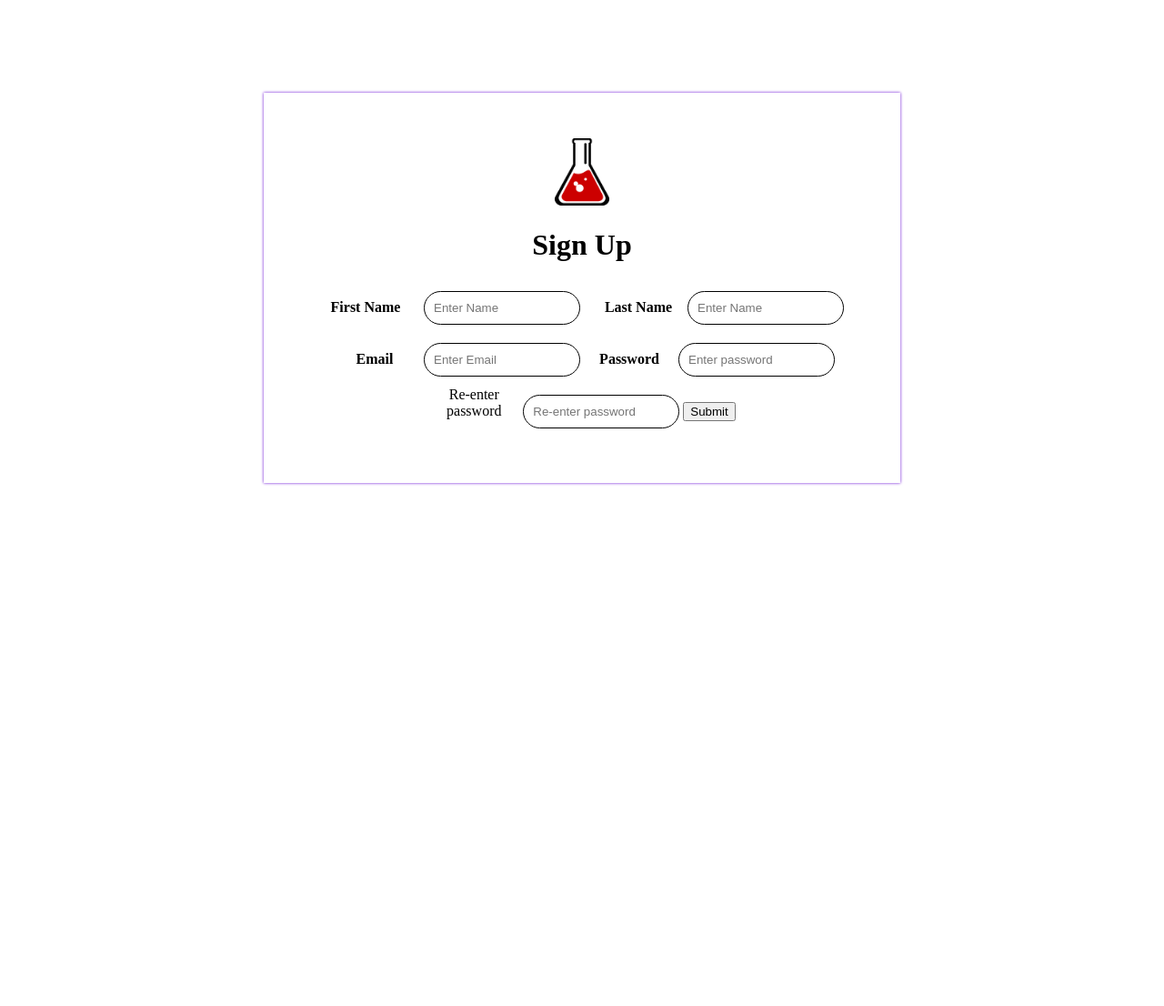
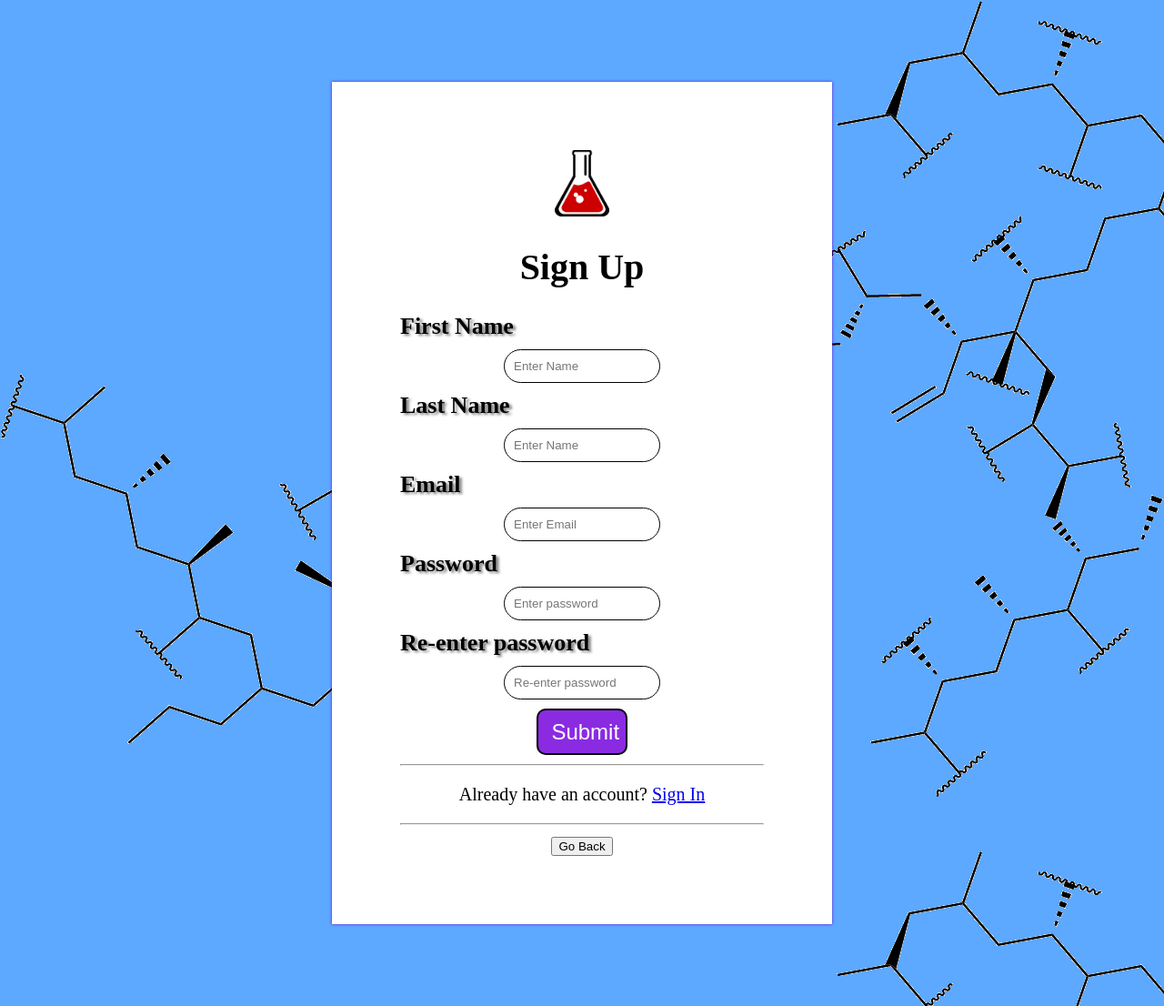
Before and after one commit to Team-Chem/LLC-web-dev, a PHP site: page /sign_up.html in a window 1280 px wide. Shown: the whole page at 91% size. Before the commit the page ends 534 px from the top, so only its background shows below. Run offline with PHP 8.4, Linux system fonts and the light colour scheme.

Commit message:
Updated the sign in and sign up pages

```diff
--- a/sign_up.html
+++ b/sign_up.html
@@ -4,6 +4,7 @@
     <meta charset="UTF-8">
     <meta http-equiv="X-UA-Compatible" content="IE=edge">
     <meta name="viewport" content="width=device-width, initial-scale=1.0">
+    <link rel="stylesheet" href="styles.css">
 
 </head>
 <body>
@@ -15,108 +16,32 @@
     <h1>Sign Up</h1>
     <div class="container">
 
-    <label for="first_name"><b>First Name</b></label>
+    <label class="label_first" for="first_name"><b>First Name</b></label>
     <input type="text" placeholder="Enter Name" id="first_name" name="first_name" required>
 
-    <label for="last_name"><b>Last Name</b></label>
+    <label class="label_last" for="last_name"><b>Last Name</b></label>
     <input type="text" placeholder="Enter Name" id="last_name" name="last_name" required>
 
-    <label for="email"><b>Email</b></label>
+    <label class="label_email" for="email"><b>Email</b></label>
 <input type="text" placeholder="Enter Email" id="email" name="email" required>
 
-<label for="password"><b>Password</b></label>
+<label class="label_password" for="password"><b>Password</b></label>
 <input type="password" id="password" placeholder="Enter password" name="password" required>
 
-<label for="re-enter-password">Re-enter password</label>
+<label class="label_re-pass" for="re-enter-password">Re-enter password</label>
 <input type="password" placeholder="Re-enter password" id="re-password" name="re-password" required>
 
-        <input type="submit" id="submit" value="Submit">
+        <input style="width:100px;margin:0 50%;position:relative;left:-50px;" type="submit" id="submit" value="Submit">
 </form>
+
+<hr>
+        <p> Already have an account? <a href="sign_in.html">Sign In</a></p>
+
+        <hr>
+        <input type="button" value="Go Back" onclick="history.back()">
+
 </div>
 </div>
 
-<style>
-    body {
-
-margin: 0;
-padding: 0;
-font-family: 'Times New Roman', Times, serif;
-}
-
-.sign-up-div {
-width: 600px;
-box-shadow: 0 0 3px 0 rgb(106, 13, 212);
-background: 25px;
-padding: 50px;
-margin: 8% auto 0;
-text-align: center;
-background-color: rgb(255, 255, 255);
-display: block;
-
-}
-
-.image-flask {
-width: 60px;
-}
-
-#first_name {
-border-radius: 30px;
-padding: 10px;
-width: 150px;
-margin: 10px;
-border: 1px solid;
-}
-
-#last_name {
-border-radius: 30px;
-padding: 10px;
-width: 150px;
-margin: 10px 0;
-border: 1px solid;
-
-}
-
-#email {
-border-radius: 30px;
-padding: 10px;
-width: 150px;
-margin: 10px 0;
-border: 1px solid;
-
-}
-
-#password {
-border-radius: 30px;
-padding: 10px;
-width: 150px;
-margin: 10px 0;
-border: 1px solid;
-
-}
-
-#re-password {
-border-radius: 30px;
-padding: 10px;
-width: 150px;
-margin: 10px 0;
-border: 1px solid;
-
-}
-
-
-.sign-in-form h1 {
-color: rgb(13, 13, 14);
-margin-bottom: 30px;
-}
-
-label{
-    width: 100px;
-    display: inline-block;
-    vertical-align: center;
-}
-
-
-</style>
-
 </body>
 </html>
--- a/styles.css
+++ b/styles.css
@@ -580,3 +580,112 @@ footer {
 input:focus {
     background-color: lightblue;
 }
+
+/* sign in */
+
+.image-flask {
+    width: 60px;
+}
+
+.sign-in-div {
+    width: 300px;
+    box-shadow: 0 0 3px 0 rgb(106, 13, 212);
+    background: 25px;
+    padding: 75px;
+    margin: 8% auto 0;
+    text-align: center;
+    background-color: rgb(255, 255, 255);
+    display: block;
+}
+
+.email-user {
+    border-radius: 30px;
+    padding: 10px;
+    width: 150px;
+    margin: 10px;
+    border: 1px solid;
+}
+
+.pass-user {
+    border-radius: 30px;
+    padding: 10px;
+    width: 150px;
+    margin: 10px 0;
+    border: 1px solid;
+    position: relative;
+}
+
+
+.sign-in-form {
+    color: rgb(13, 13, 14);
+    margin-bottom: 30px;
+}
+
+/* sign up */
+
+.sign-up-div {
+    width: 400px;
+    box-shadow: 0 0 3px 0 rgb(106, 13, 212);
+    background: 25px;
+    padding: 75px;
+    margin: 8% auto 0;
+    text-align: center;
+    background-color: rgb(255, 255, 255);
+    display: block;
+
+    }
+
+    #first_name {
+        border-radius: 30px;
+        padding: 10px;
+        width: 150px;
+        margin: 10px;
+        border: 1px solid;
+        display: inline-block;
+        }
+
+    #last_name {
+        border-radius: 30px;
+        padding: 10px;
+        width: 150px;
+        margin: 10px 0;
+        border: 1px solid;
+
+        }
+
+    #email {
+        border-radius: 30px;
+        padding: 10px;
+        width: 150px;
+        margin: 10px 0;
+        border: 1px solid;
+
+        }
+
+    #password {
+        border-radius: 30px;
+        padding: 10px;
+        width: 150px;
+        margin: 10px 0;
+        border: 1px solid;
+
+        }
+
+    #re-password {
+        border-radius: 30px;
+        padding: 10px;
+        width: 150px;
+        margin: 10px 0;
+        border: 1px solid;
+
+        }
+
+    .sign-up-form {
+        color: rgb(13, 13, 14);
+        margin-bottom: 30px;
+
+        }
+
+        .sign-up-div label {
+            display: flex;
+        }
```
Also changed, not shown: polymer_entry.html (+6 -6 lines), sign_in.html (+5 -50 lines).
